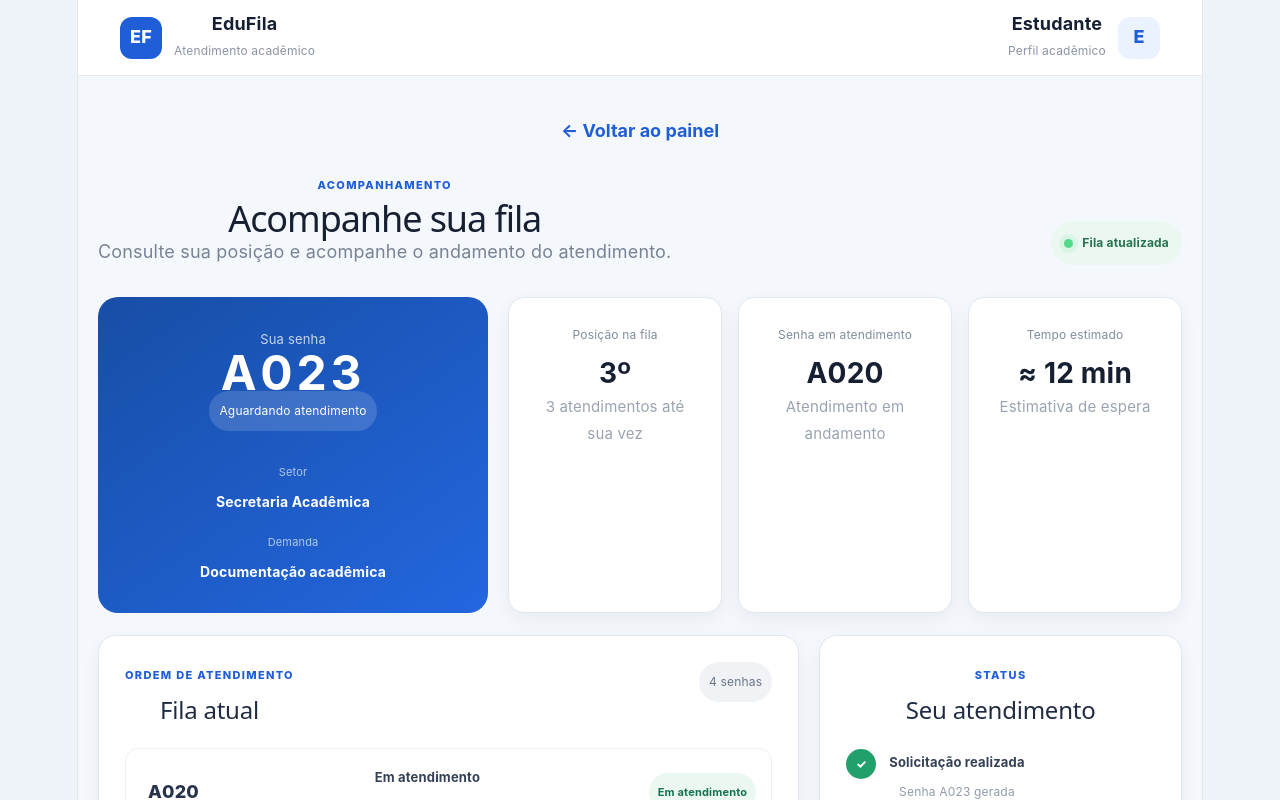
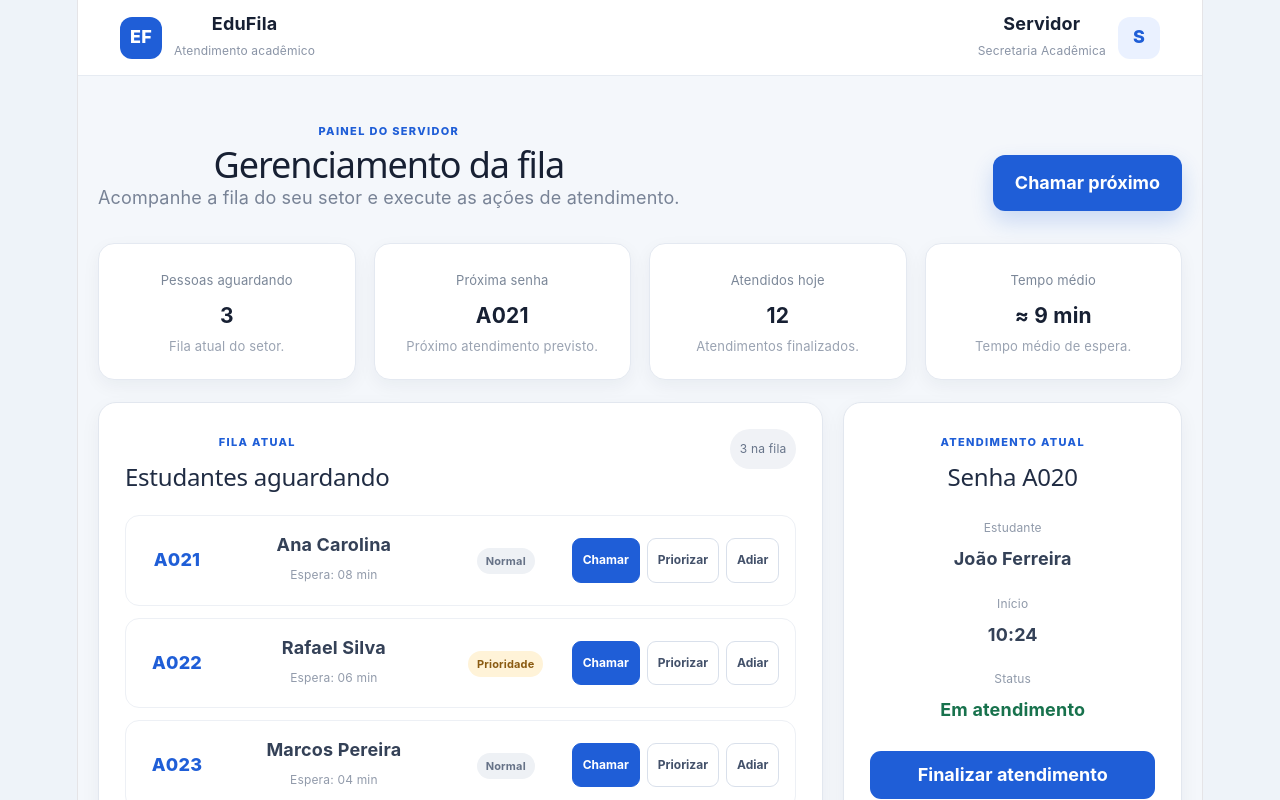
Before and after one commit to jarbaslutero22/edufila-ui, a React (Vite) app: page / in a window 1280 px wide. Shown: the top 800 px of the page. Built offline with nearby package versions, Linux system fonts and the light colour scheme.

Commit message:
feat: implementa painel do servidor

```diff
--- a/src/App.css
+++ b/src/App.css
@@ -1668,3 +1668,217 @@ button {
     width: fit-content;
   }
 }
+
+.servidor-container {
+  width: min(1180px, calc(100% - 40px));
+  margin: 0 auto;
+  padding: 42px 0 60px;
+}
+
+.servidor-heading {
+  display: flex;
+  align-items: flex-end;
+  justify-content: space-between;
+  gap: 30px;
+}
+
+.servidor-heading h1 {
+  margin: 7px 0;
+  color: #172033;
+  font-size: 36px;
+  letter-spacing: -0.03em;
+}
+
+.servidor-heading p:last-child {
+  margin: 0;
+  color: #788396;
+}
+
+.servidor-cards {
+  display: grid;
+  grid-template-columns: repeat(4, 1fr);
+  gap: 18px;
+  margin-top: 32px;
+}
+
+.servidor-grid {
+  display: grid;
+  grid-template-columns: 1.5fr 0.7fr;
+  gap: 20px;
+  margin-top: 22px;
+}
+
+.servidor-panel {
+  padding: 26px;
+  border: 1px solid #e2e7ef;
+  border-radius: 18px;
+  background: #ffffff;
+  box-shadow: 0 7px 20px rgba(20, 35, 60, 0.05);
+}
+
+.servidor-panel-heading {
+  display: flex;
+  justify-content: space-between;
+  gap: 20px;
+}
+
+.servidor-panel h2 {
+  margin: 5px 0 0;
+  color: #202c43;
+}
+
+.servidor-lista {
+  display: grid;
+  gap: 12px;
+  margin-top: 24px;
+}
+
+.servidor-item {
+  display: grid;
+  grid-template-columns: 70px 1fr 100px auto;
+  align-items: center;
+  gap: 16px;
+  padding: 16px;
+  border: 1px solid #edf0f5;
+  border-radius: 14px;
+}
+
+.servidor-senha {
+  color: #1f5ed7;
+  font-size: 18px;
+  font-weight: 800;
+}
+
+.servidor-estudante {
+  display: grid;
+  gap: 4px;
+}
+
+.servidor-estudante strong {
+  color: #344157;
+}
+
+.servidor-estudante span {
+  color: #929bab;
+  font-size: 12px;
+}
+
+.priority-badge,
+.normal-badge {
+  padding: 6px 9px;
+  border-radius: 999px;
+  font-size: 11px;
+  font-weight: 750;
+}
+
+.priority-badge {
+  color: #8a5b12;
+  background: #fff3d8;
+}
+
+.normal-badge {
+  color: #667287;
+  background: #eef1f5;
+}
+
+.servidor-actions {
+  display: flex;
+  gap: 7px;
+  flex-wrap: wrap;
+}
+
+.action-button {
+  padding: 8px 10px;
+  border: 1px solid #d9e0eb;
+  border-radius: 9px;
+  color: #43516a;
+  background: #ffffff;
+  font-size: 12px;
+  font-weight: 700;
+}
+
+.action-button.primary {
+  border-color: #1f5ed7;
+  color: #ffffff;
+  background: #1f5ed7;
+}
+
+.atendimento-panel {
+  height: fit-content;
+}
+
+.atendimento-info {
+  display: grid;
+  gap: 18px;
+  margin-top: 24px;
+}
+
+.atendimento-info div {
+  display: grid;
+  gap: 5px;
+}
+
+.atendimento-info span {
+  color: #909aaa;
+  font-size: 12px;
+}
+
+.atendimento-info strong {
+  color: #344157;
+}
+
+.status-atendimento {
+  color: #18724d !important;
+}
+
+.finalizar-button {
+  width: 100%;
+  height: 48px;
+  margin-top: 28px;
+  border: 0;
+  border-radius: 11px;
+  color: #ffffff;
+  background: #1f5ed7;
+  font-weight: 750;
+}
+
+@media (max-width: 980px) {
+  .servidor-cards {
+    grid-template-columns: repeat(2, 1fr);
+  }
+
+  .servidor-grid {
+    grid-template-columns: 1fr;
+  }
+}
+
+@media (max-width: 720px) {
+  .servidor-heading {
+    align-items: stretch;
+    flex-direction: column;
+  }
+
+  .servidor-item {
+    grid-template-columns: 60px 1fr;
+  }
+
+  .servidor-prioridade,
+  .servidor-actions {
+    grid-column: 2;
+  }
+}
+
+@media (max-width: 520px) {
+  .servidor-container {
+    width: calc(100% - 28px);
+    padding-top: 28px;
+  }
+
+  .servidor-heading h1 {
+    font-size: 29px;
+  }
+
+  .servidor-cards {
+    grid-template-columns: 1fr;
+  }
+}
--- a/src/App.jsx
+++ b/src/App.jsx
@@ -1,7 +1,7 @@
-import AcompanhamentoFila from "./pages/AcompanhamentoFila"
+import PainelServidor from "./pages/PainelServidor"
 
 function App() {
-  return <AcompanhamentoFila />
+  return <PainelServidor />
 }
 
 export default App
--- /dev/null
+++ b/src/pages/PainelServidor.jsx
@@ -0,0 +1,178 @@
+import "../App.css"
+
+function PainelServidor() {
+  const fila = [
+    {
+      senha: "A021",
+      estudante: "Ana Carolina",
+      espera: "08 min",
+      prioridade: false,
+      status: "Aguardando",
+    },
+    {
+      senha: "A022",
+      estudante: "Rafael Silva",
+      espera: "06 min",
+      prioridade: true,
+      status: "Aguardando",
+    },
+    {
+      senha: "A023",
+      estudante: "Marcos Pereira",
+      espera: "04 min",
+      prioridade: false,
+      status: "Aguardando",
+    },
+  ]
+
+  return (
+    <main className="dashboard-page">
+      <header className="dashboard-header">
+        <div className="dashboard-brand">
+          <div className="brand-badge-small">EF</div>
+
+          <div>
+            <strong>EduFila</strong>
+            <span>Atendimento acadêmico</span>
+          </div>
+        </div>
+
+        <div className="dashboard-user">
+          <div>
+            <strong>Servidor</strong>
+            <span>Secretaria Acadêmica</span>
+          </div>
+
+          <div className="user-avatar">S</div>
+        </div>
+      </header>
+
+      <section className="servidor-container">
+        <div className="servidor-heading">
+          <div>
+            <p className="eyebrow-dashboard">PAINEL DO SERVIDOR</p>
+            <h1>Gerenciamento da fila</h1>
+            <p>
+              Acompanhe a fila do seu setor e execute as ações de atendimento.
+            </p>
+          </div>
+
+          <button className="dashboard-primary-button">
+            Chamar próximo
+          </button>
+        </div>
+
+        <section className="servidor-cards">
+          <article className="info-card">
+            <span className="card-label">Pessoas aguardando</span>
+            <strong>3</strong>
+            <p>Fila atual do setor.</p>
+          </article>
+
+          <article className="info-card">
+            <span className="card-label">Próxima senha</span>
+            <strong>A021</strong>
+            <p>Próximo atendimento previsto.</p>
+          </article>
+
+          <article className="info-card">
+            <span className="card-label">Atendidos hoje</span>
+            <strong>12</strong>
+            <p>Atendimentos finalizados.</p>
+          </article>
+
+          <article className="info-card">
+            <span className="card-label">Tempo médio</span>
+            <strong>≈ 9 min</strong>
+            <p>Tempo médio de espera.</p>
+          </article>
+        </section>
+
+        <section className="servidor-grid">
+          <article className="servidor-panel">
+            <div className="servidor-panel-heading">
+              <div>
+                <p className="panel-overline">FILA ATUAL</p>
+                <h2>Estudantes aguardando</h2>
+              </div>
+
+              <span className="fila-count">3 na fila</span>
+            </div>
+
+            <div className="servidor-lista">
+              {fila.map((item) => (
+                <div className="servidor-item" key={item.senha}>
+                  <div className="servidor-senha">
+                    {item.senha}
+                  </div>
+
+                  <div className="servidor-estudante">
+                    <strong>{item.estudante}</strong>
+                    <span>Espera: {item.espera}</span>
+                  </div>
+
+                  <div className="servidor-prioridade">
+                    {item.prioridade ? (
+                      <span className="priority-badge">
+                        Prioridade
+                      </span>
+                    ) : (
+                      <span className="normal-badge">
+                        Normal
+                      </span>
+                    )}
+                  </div>
+
+                  <div className="servidor-actions">
+                    <button className="action-button primary">
+                      Chamar
+                    </button>
+
+                    <button className="action-button">
+                      Priorizar
+                    </button>
+
+                    <button className="action-button">
+                      Adiar
+                    </button>
+                  </div>
+                </div>
+              ))}
+            </div>
+          </article>
+
+          <aside className="servidor-panel atendimento-panel">
+            <p className="panel-overline">ATENDIMENTO ATUAL</p>
+
+            <h2>Senha A020</h2>
+
+            <div className="atendimento-info">
+              <div>
+                <span>Estudante</span>
+                <strong>João Ferreira</strong>
+              </div>
+
+              <div>
+                <span>Início</span>
+                <strong>10:24</strong>
+              </div>
+
+              <div>
+                <span>Status</span>
+                <strong className="status-atendimento">
+                  Em atendimento
+                </strong>
+              </div>
+            </div>
+
+            <button className="finalizar-button">
+              Finalizar atendimento
+            </button>
+          </aside>
+        </section>
+      </section>
+    </main>
+  )
+}
+
+export default PainelServidor
```
